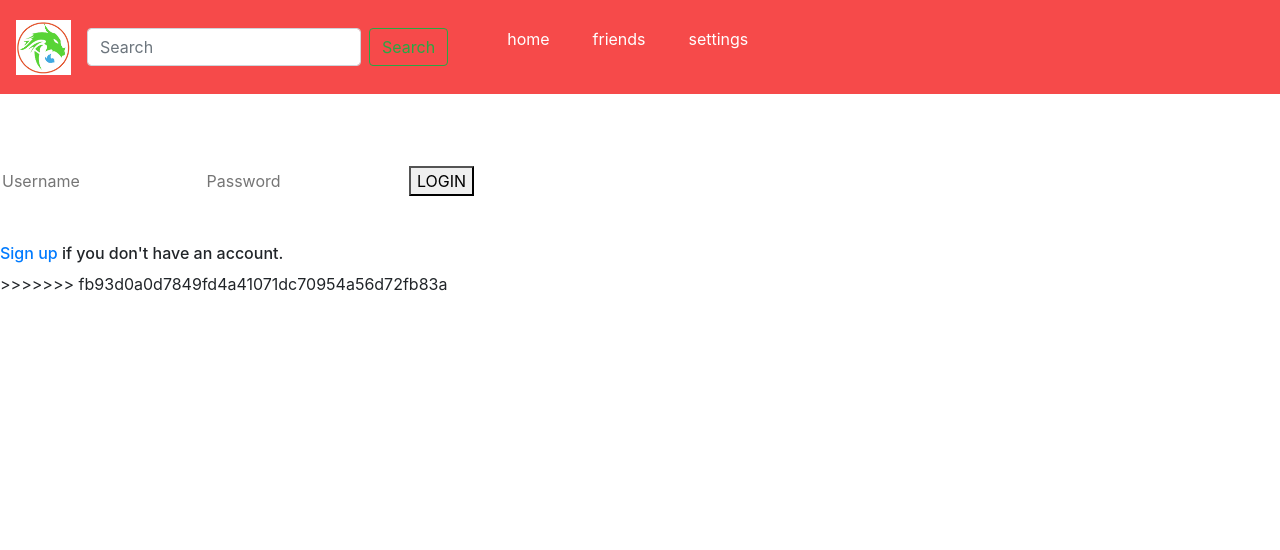
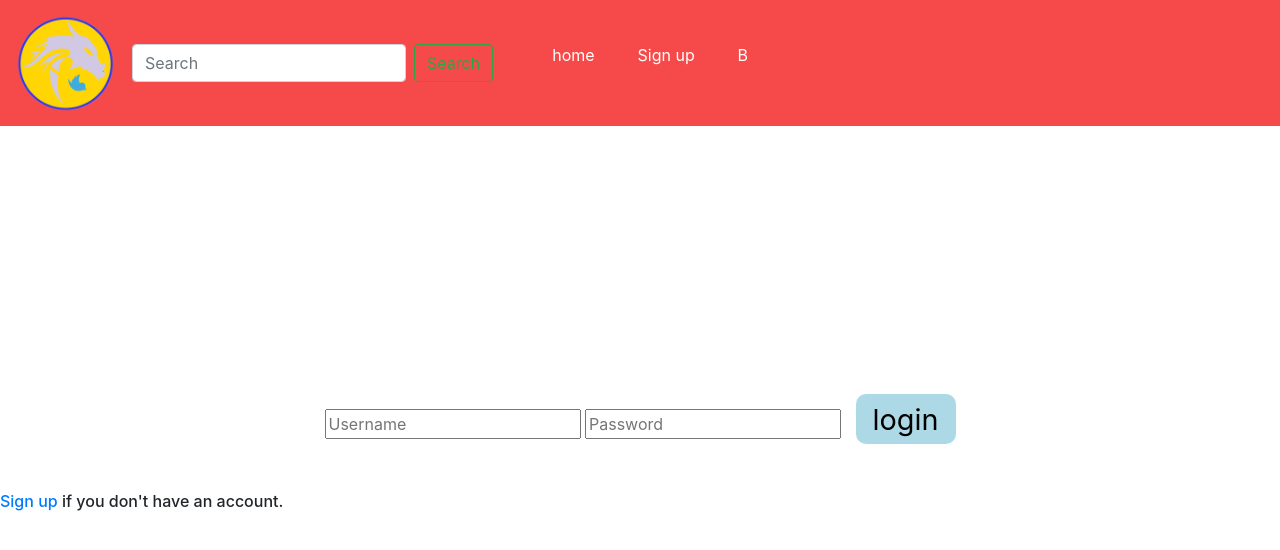
Before and after one commit to johnhello2u/turingFinal, a PHP site: page / in a window 1280 px wide. Shown: the top 550 px of the page. Run offline with PHP 8.4, Linux system fonts and the light colour scheme.

Commit message:
tweets displayed and index design

```diff
--- a/index.php
+++ b/index.php
@@ -15,18 +15,24 @@
 <br>
 <br>
 
-<form action="login.php" method="post">
-    <input class ='login_form' type="text" name="usern" placeholder="Username">
-    <input class ='login_form' type="password" name="pass" placeholder="Password">
+
+<div class="outside_login">
+
+<div class='signup_form'>
+  <form action="login.php" method="post">
+    <input class ='login_form_inside' type="text" name="usern" placeholder="Username">
+    <input class ='login_form_inside' type="password" name="pass" placeholder="Password">
 <!--    <input class ='login_form_button' type="submit" value='LOGIN' name='login'> -->
-	<button class ='login_form_button' type="submit" value='login' name='login'>LOGIN</button>
-</form>
+	<input class ='form_button' type="submit" value='login' name='login'>
+  </form>
+</div>
+
+</div>
 
 </br>
 </br>
 <h6><a href="signup.php">Sign up</a> if you don't have an account.</h6>
 
->>>>>>> fb93d0a0d7849fd4a41071dc70954a56d72fb83a
 
     <script src="https://code.jquery.com/jquery-3.3.1.slim.min.js" integrity="sha384-q8i/X+965DzO0rT7abK41JStQIAqVgRVzpbzo5smXKp4YfRvH+8abtTE1Pi6jizo" crossorigin="anonymous"></script>
     <script src="https://cdnjs.cloudflare.com/ajax/libs/popper.js/1.14.0/umd/popper.min.js" integrity="sha384-cs/chFZiN24E4KMATLdqdvsezGxaGsi4hLGOzlXwp5UZB1LY//20VyM2taTB4QvJ" crossorigin="anonymous"></script>
--- a/login.php
+++ b/login.php
@@ -28,13 +28,12 @@
     ?>
 
       <?php   if($id) { ?>
-        <p>you are logged in motherfucker!!!</p>
-
+        <p>you are now logged in</p>
+        <?php header('Location: userpage.php'); ?>
 
         <?php
             } else { ?>
                  "ERROR! Wrong username and password combination, go back and try again";
-                <?php echo $pass ?>
         <?php
             }
         ?>
--- a/other/navbar.php
+++ b/other/navbar.php
@@ -12,7 +12,7 @@
 
       <nav class="navbar navbar-expand-lg navbar-light">
         <a class="navbar-brand" href="#">
-          <img src="images/logo.jpg" width="55" height="55" alt="">
+          <img src="images/logo111.gif" width="100" height="100" alt="">
         </a>
         <button class="navbar-toggler" type="button" data-toggle="collapse" data-target="#navbarSupportedContent" aria-controls="navbarSupportedContent" aria-expanded="false" aria-label="Toggle navigation">
           <span class="navbar-toggler-icon"></span>
@@ -30,9 +30,9 @@
           <div class="icon"><div class="hamburger-menu"></div></div>
         </div>
         <ul id="nav-ul">
-          <li class = "navlist"> <a href="#">home</a> </li>
-          <li class = "navlist"> <a href="#">friends</a></li>
-          <li class = "navlist"> <a href="#">settings</a></li>
+          <li class = "navlist"> <a href="index.php">home</a> </li>
+          <li class = "navlist"> <a href="#">Sign up</a></li>
+          <li class = "navlist"> <a href="#">B</a></li>
 
         <li>
 
--- a/style/style.css
+++ b/style/style.css
@@ -8,6 +8,8 @@
   padding-top: 14%;
 
 }
+
+
 
 
 
@@ -72,3 +74,59 @@ p {
   font-size: 2em;
   position: relative;
 }
+
+
+
+
+
+
+
+
+
+
+.listtweet {
+  width: 400px;
+  height: 100px;
+  border-radius: 7px;
+  margin-top: 10px;
+  text-align: center;
+  vertical-align: middle;
+  display: inline-block;
+  background-color: rgb(255, 140, 83);
+}
+
+.listtweet:hover {
+  width: 450px;
+  transition: width 800ms;
+  -webkit-transition: width 800ms;
+}
+
+
+
+.form_button {
+  margin: 0;
+  height: 50px;
+  width: 100px;
+  margin-left: 10px;
+  padding:0;
+  background:transparent;
+  background-color: lightblue;
+  border:0;
+  font-family: inherit;
+  font-size: 1.8em;
+  cursor: pointer;
+  position: relative;
+  margin-top: 30px;
+  border-radius: 10px;
+
+}
+
+.form_button:hover {
+  width: 150px;
+
+
+  transition: width 300ms;
+  -webkit-transition: width 300ms;
+
+
+}
```
Also changed, not shown: userpage.php (added, +25 -0 lines), images/logo11.gif (added), images/logo111.gif (added).
